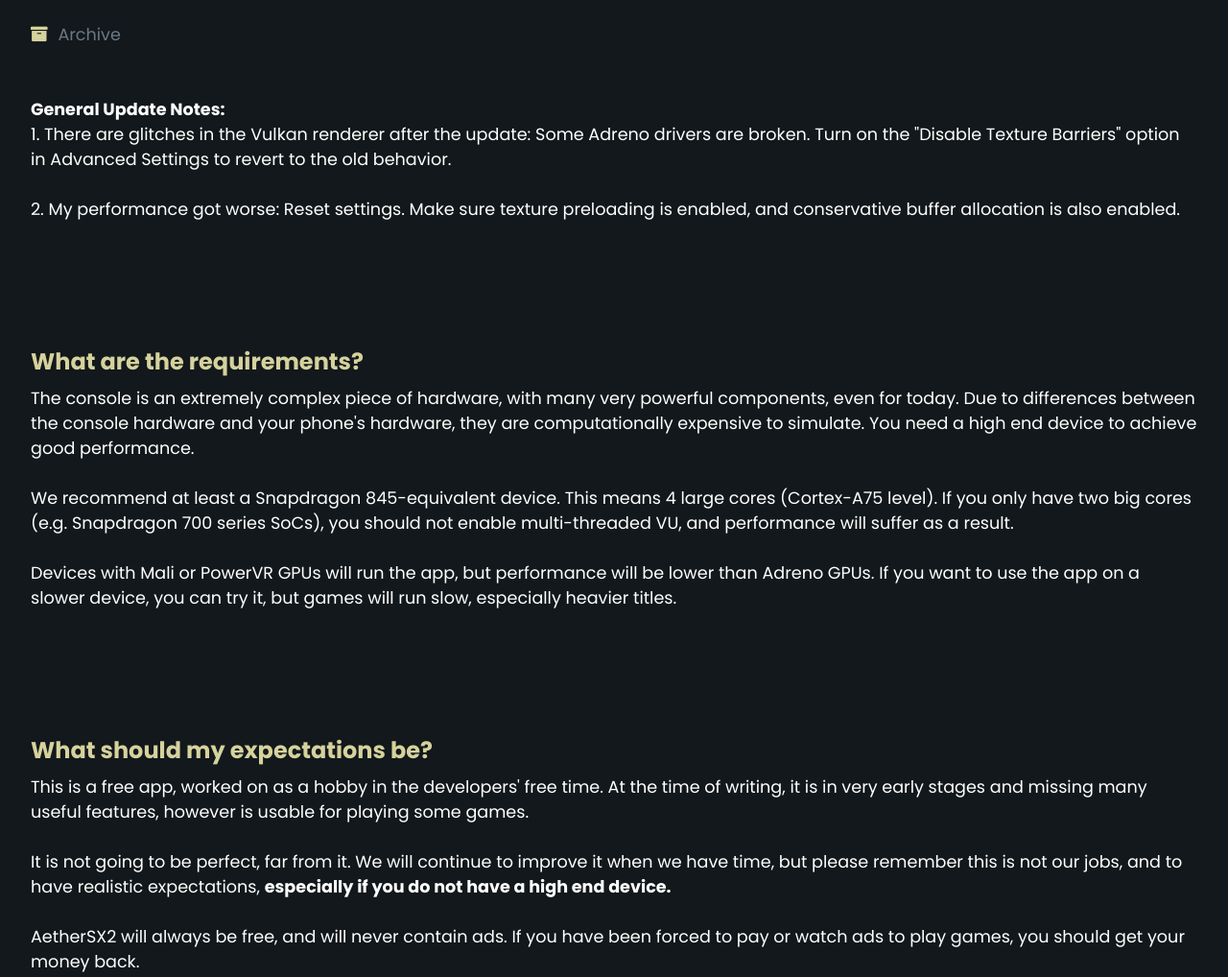
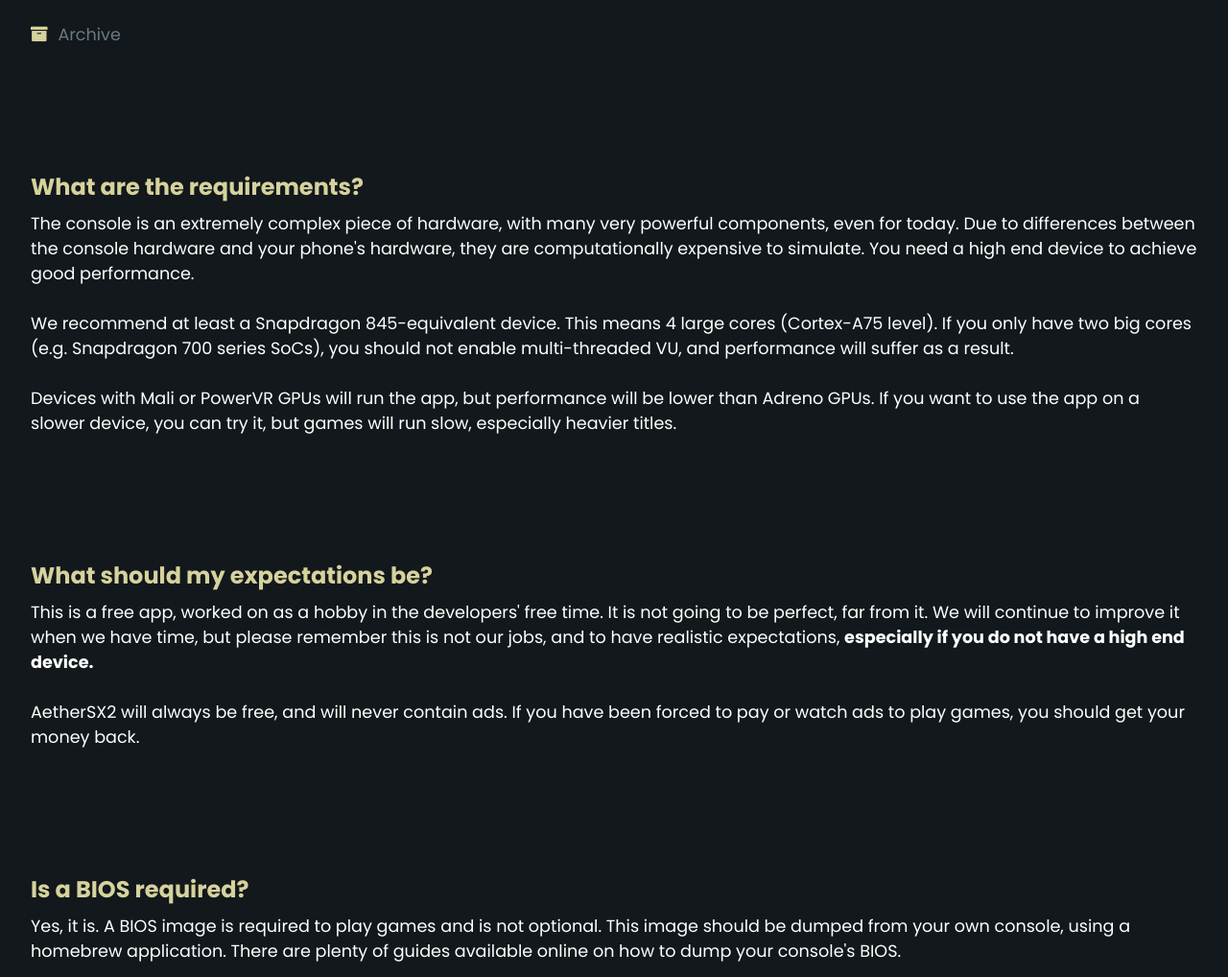
Before and after one commit to nakano1337/www-aethersx2, a plain HTML site: page faq.html in a window 1280 px wide. Shown: the part 1231-2249 px from the top of the page at 96% size. Drawn offline with Linux system fonts and the light colour scheme.

Commit message:
maintenance: updated FAQ paragraphs
- added page preview
- minor updates to readme, gitignore

```diff
--- a/faq.html
+++ b/faq.html
@@ -75,13 +75,7 @@
             <div class="link-container">
                 <i class="fas fa-archive"></i>
                 <a href=" https://www.aethersx2.com/archive/">Archive</a>
-            </div><br><br>
-            <p>
-                <span>General Update Notes:</span><br>
-                1. There are glitches in the Vulkan renderer after the update: Some Adreno drivers are broken.
-                Turn on the "Disable Texture Barriers" option in Advanced Settings to revert to the old behavior. <br><br>
-                2. My performance got worse: Reset settings. Make sure texture preloading is enabled, and conservative buffer allocation is also enabled.
-            </p>
+            </div>
         </div>
     </div>
 
@@ -106,11 +100,8 @@
         <div class="text-item">
             <h4><span>What should my expectations be?</span></h4>
             <p>
-                This is a free app, worked on as a hobby in the developers' free time.
-                At the time of writing, it is in very early stages and missing many useful features, however is usable for playing some games. <br><br>
-
-                It is not going to be perfect, far from it.
-                We will continue to improve it when we have time, but please remember this is not our jobs, and to have realistic expectations, <span>especially if you do not have a high end device.</span> <br><br>
+                This is a free app, worked on as a hobby in the developers' free time. It is not going to be perfect, far from it.
+                We will continue to improve it when we have time, but please remember this is not our jobs, and to have realistic expectations, <span>especially if you do not have a high end device.</span><br><br>
 
                 AetherSX2 will always be free, and will never contain ads. If you have been forced to pay or watch ads to play games, you should get your money back.
             </p>
```
Also changed, not shown: 2 other files.
